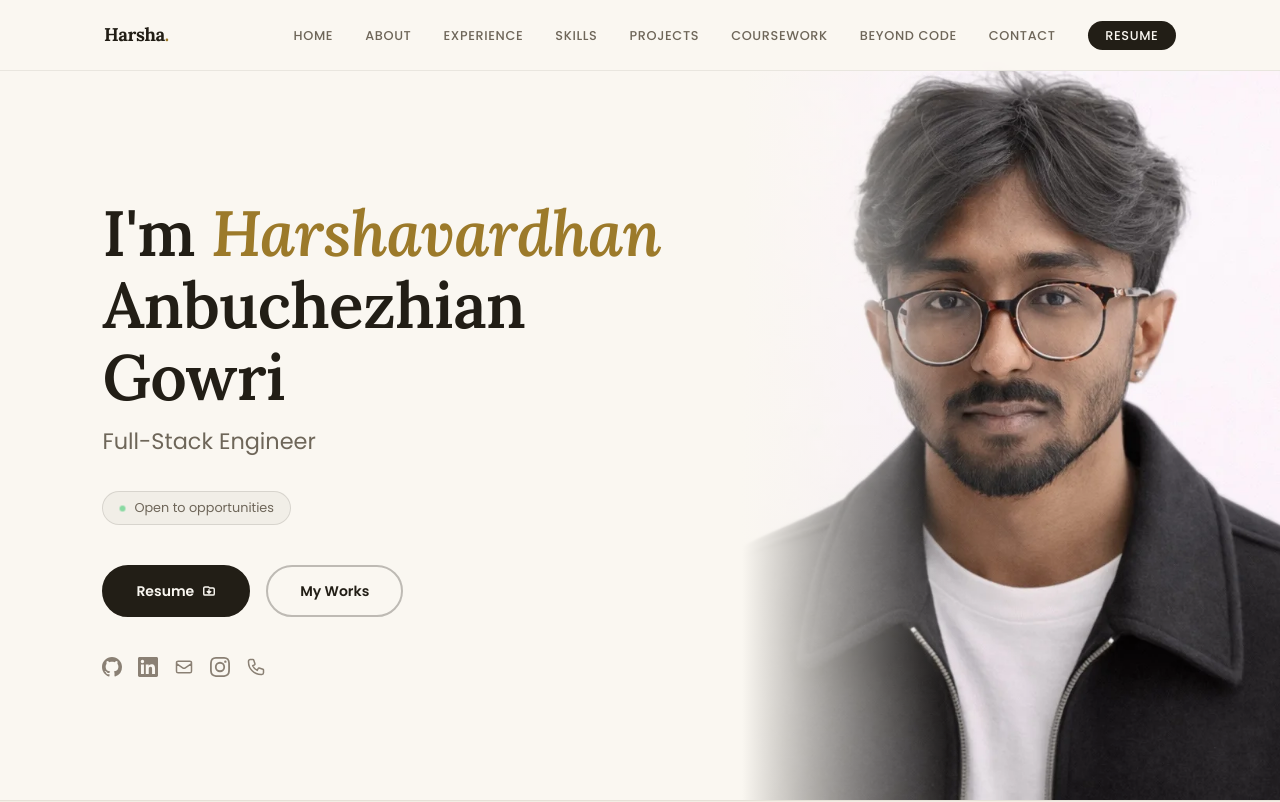
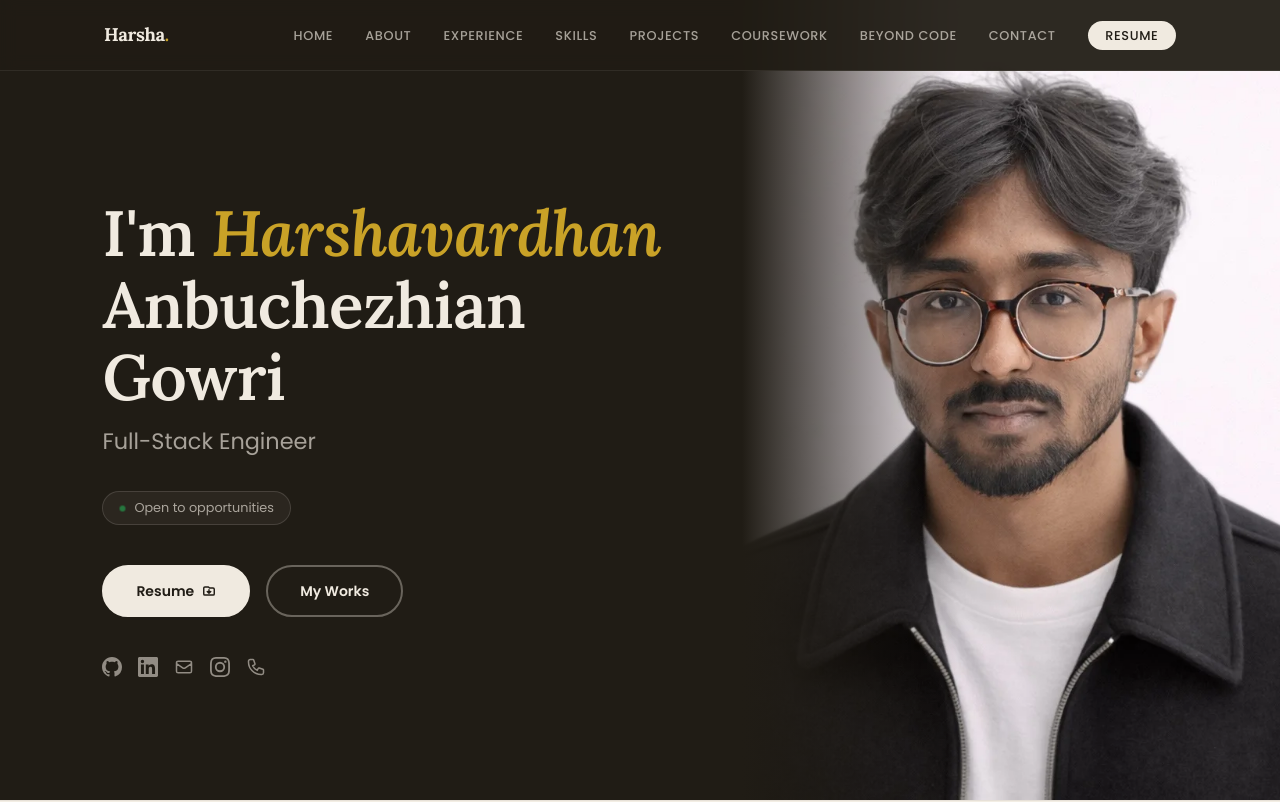
Before and after one commit to Harsha-anbu-g/Portfolio, a React (Vite) app: page / in a window 1280 px wide. Shown: the top 802 px of the page. Built offline with nearby package versions, Linux system fonts and the light colour scheme.

Commit message:
feat: black hero — first screen matches Beyond Code dark-ink band
Hero background #201C15 (same as Beyond Code), cream serif name with
gold italic accent, cream-filled Resume pill, dark navbar with cream
RESUME pill and gold underlines; photo edge blends into black.

```diff
--- a/src/components/Navbar.jsx
+++ b/src/components/Navbar.jsx
@@ -31,8 +31,8 @@ export default function Navbar() {
               target="_blank"
               rel="noopener noreferrer"
               style={{
-                background: "#221E16",
-                color: "#FAF7F1",
+                background: "#F0EAE0",
+                color: "#201C15",
                 padding: "0.4rem 1.1rem",
                 borderRadius: "999px",
                 letterSpacing: "0.05em",
@@ -55,7 +55,7 @@ export default function Navbar() {
               display: "block",
               width: "22px",
               height: "2px",
-              background: "#221E16",
+              background: "#F0EAE0",
               transition: "transform 0.3s",
               transform: menuOpen ? "translateY(8px) rotate(45deg)" : "none",
             }}
@@ -65,7 +65,7 @@ export default function Navbar() {
               display: "block",
               width: "22px",
               height: "2px",
-              background: "#221E16",
+              background: "#F0EAE0",
               opacity: menuOpen ? 0 : 1,
               transition: "opacity 0.2s",
             }}
@@ -75,7 +75,7 @@ export default function Navbar() {
               display: "block",
               width: "22px",
               height: "2px",
-              background: "#221E16",
+              background: "#F0EAE0",
               transition: "transform 0.3s",
               transform: menuOpen ? "translateY(-8px) rotate(-45deg)" : "none",
             }}
@@ -94,7 +94,7 @@ export default function Navbar() {
             href="/Harshavardhan_AnbuchezhianGowri_Resume.pdf"
             target="_blank"
             rel="noopener noreferrer"
-            style={{ color: "#8A6D1B" }}
+            style={{ color: "#C9A227" }}
             onClick={() => setMenuOpen(false)}
           >
             Resume
--- a/src/index.css
+++ b/src/index.css
@@ -130,7 +130,7 @@ body {
 .hero-section {
   min-height: 100vh;
   min-height: 100svh;
-  background: #FAF7F1;
+  background: #201C15;
   display: flex;
   align-items: stretch;
   position: relative;
@@ -169,7 +169,7 @@ body {
   content: '';
   position: absolute;
   inset: 0;
-  background: linear-gradient(to right, #FAF7F1 0%, transparent 40%);
+  background: linear-gradient(to right, #201C15 0%, transparent 40%);
   pointer-events: none;
 }
 
@@ -179,7 +179,7 @@ body {
   font-style: italic;
   font-size: 1.15rem;
   font-weight: 500;
-  color: #8A6D1B;
+  color: #C9A227;
   letter-spacing: 0.02em;
   margin-bottom: 1rem;
 }
@@ -188,21 +188,21 @@ body {
   font-family: var(--font-serif);
   font-size: clamp(2.5rem, 5vw, 4rem);
   font-weight: 600;
-  color: #221E16;
+  color: #F0EAE0;
   line-height: 1.12;
   letter-spacing: -0.01em;
   margin-bottom: 0.75rem;
 }
 
 .hero-name span {
-  color: #9C7A2A;
+  color: #C9A227;
   font-style: italic;
 }
 
 .hero-role {
   font-size: clamp(1rem, 2.5vw, 1.4rem);
   font-weight: 400;
-  color: #6E6659;
+  color: rgba(240,234,224,0.65);
   margin-bottom: 2rem;
 }
 
@@ -211,12 +211,12 @@ body {
   align-items: center;
   gap: 0.5rem;
   font-size: 0.8rem;
-  color: #6E6659;
+  color: rgba(240,234,224,0.65);
   margin-bottom: 2.5rem;
-  background: rgba(34,30,22,0.04);
+  background: rgba(240,234,224,0.05);
   padding: 0.4rem 1rem;
   border-radius: 999px;
-  border: 1px solid rgba(34,30,22,0.12);
+  border: 1px solid rgba(240,234,224,0.14);
 }
 
 .hero-status-dot {
@@ -280,6 +280,28 @@ body {
   transform: translateY(-1px);
 }
 
+/* Hero sits on the dark-ink band (#201C15) — invert its buttons/socials */
+.hero-section .btn-primary {
+  background: #F0EAE0;
+  color: #201C15;
+  border-color: #F0EAE0;
+}
+
+.hero-section .btn-primary:hover {
+  background: #fff;
+  border-color: #fff;
+}
+
+.hero-section .btn-outline-white {
+  color: #F0EAE0;
+  border-color: rgba(240,234,224,0.35);
+}
+
+.hero-section .btn-outline-white:hover {
+  border-color: #F0EAE0;
+  background: rgba(240,234,224,0.06);
+}
+
 .hero-socials {
   display: flex;
   gap: 1rem;
@@ -288,14 +310,14 @@ body {
 }
 
 .hero-social-link {
-  color: #8A8074;
+  color: rgba(240,234,224,0.55);
   transition: color 0.2s;
   display: flex;
   align-items: center;
 }
 
 .hero-social-link:hover {
-  color: #8A6D1B;
+  color: #C9A227;
 }
 
 /* ─── About ──────────────────────────────────────────── */
@@ -630,15 +652,15 @@ body {
   left: 0;
   right: 0;
   z-index: 50;
-  background: rgba(250,247,241,0.94);
+  background: rgba(32,28,21,0.94);
   backdrop-filter: blur(8px);
   -webkit-backdrop-filter: blur(8px);
-  border-bottom: 1px solid rgba(34,30,22,0.08);
+  border-bottom: 1px solid rgba(240,234,224,0.08);
   transition: box-shadow 0.3s;
 }
 
 .clark-nav.scrolled {
-  box-shadow: 0 2px 20px rgba(34,30,22,0.08);
+  box-shadow: 0 2px 20px rgba(0,0,0,0.35);
 }
 
 .clark-nav-inner {
@@ -655,13 +677,13 @@ body {
   font-family: var(--font-serif);
   font-size: 1.15rem;
   font-weight: 700;
-  color: #221E16;
+  color: #F0EAE0;
   text-decoration: none;
   letter-spacing: -0.02em;
 }
 
 .clark-logo span {
-  color: #9C7A2A;
+  color: #C9A227;
 }
 
 /* display is controlled by the `hidden md:flex` utilities on the element;
@@ -678,7 +700,7 @@ body {
 .clark-nav-links a {
   font-size: 0.8rem;
   font-weight: 500;
-  color: #6E6659;
+  color: rgba(240,234,224,0.65);
   text-decoration: none;
   letter-spacing: 0.05em;
   text-transform: uppercase;
@@ -693,12 +715,12 @@ body {
   left: 0;
   width: 0;
   height: 2px;
-  background: #9C7A2A;
+  background: #C9A227;
   transition: width 0.25s ease;
 }
 
 .clark-nav-links a:hover {
-  color: #221E16;
+  color: #F0EAE0;
 }
 
 .clark-nav-links a:hover::after {
@@ -706,8 +728,8 @@ body {
 }
 
 .clark-mobile-menu {
-  background: #F4EFE6;
-  border-top: 1px solid rgba(34,30,22,0.08);
+  background: #201C15;
+  border-top: 1px solid rgba(240,234,224,0.08);
   padding: 0.5rem 5% 1rem;
   max-height: calc(100dvh - 70px);
   overflow-y: auto;
@@ -729,7 +751,7 @@ body {
   display: block;
   font-size: 0.9rem;
   font-weight: 500;
-  color: #55503F;
+  color: rgba(240,234,224,0.7);
   text-transform: uppercase;
   letter-spacing: 0.05em;
   padding: 0.9rem 0;
@@ -743,7 +765,7 @@ body {
 }
 
 .clark-mobile-menu a:hover {
-  color: #8A6D1B;
+  color: #C9A227;
 }
 
 /* ─── Scroll to top ──────────────────────────────────── */
```
Also changed, not shown: 1 other file (tests, documents, lock files or other folders).
